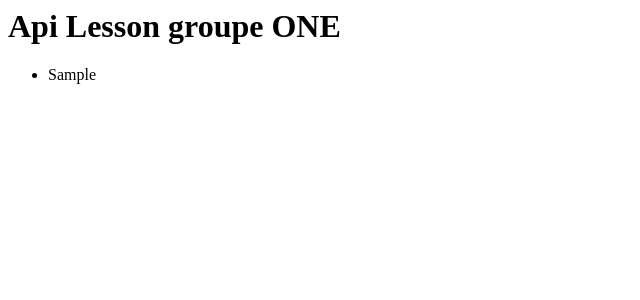
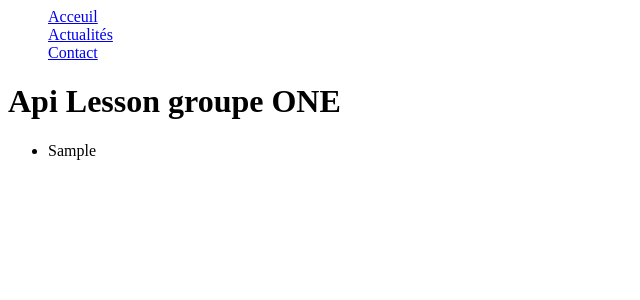
Before and after one commit to Apilas77/Api-kraken, a Flask app: page / in a window 1280 px wide. Shown: the top 300 px of the page, without its empty margins (0-640 px from the left). Run offline with Flask 2, Linux system fonts and the light colour scheme; a database or web service that is not in the repository returns one stand-in record (values such as "Sample title"); data that the repository does not hold is empty.

Commit message:
correction

```diff
--- a/app.py
+++ b/app.py
@@ -1,6 +1,5 @@
 from flask import Flask, render_template
-import requests, json
-#from jinja2 import Template
+import requests
 
 from flask import Flask, render_template
 
@@ -17,6 +16,7 @@ def index():
     data = response.json()
 
     return render_template("index.html.jinja2", data=data)
+
 @app.route("/Acceuil")
 def acceuil():
     return render_template("Acceuil.html")
--- a/templates/index.html.jinja2
+++ b/templates/index.html.jinja2
@@ -1,10 +1,22 @@
 <html>
 <head>
     <title>Api Lesson</title>
+    <meta charset="utf-8">
+    <link rel="stylesheet" type="text/css" href="{{ url_for('static', filename='styles/style.css') }}"/>
 </head>
 <body>
     <header>
-
+        <nav class="menu">
+            <ul>
+                <li class="bouton">
+                    <a href="{{ url_for('acceuil') }}">Acceuil</a>
+               </li>
+                <li class="bouton"><a href="{{ url_for('Actualités') }}">Actualités</a>
+                </li>
+                <li class="bouton"><a href="{{ url_for('Contact') }}">Contact</a>
+                </li>
+            </ul>
+        </nav>
     </header>
     <main>
         <h1>Api Lesson groupe ONE</h1>
```
